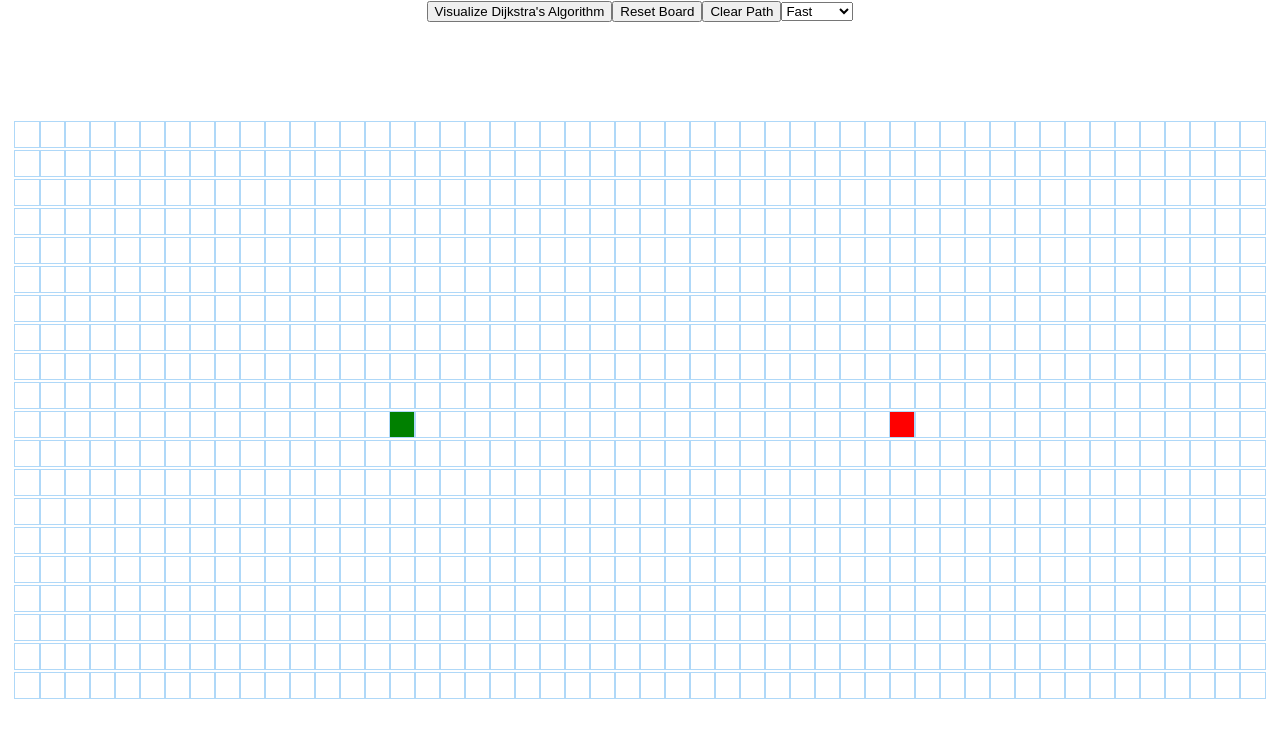
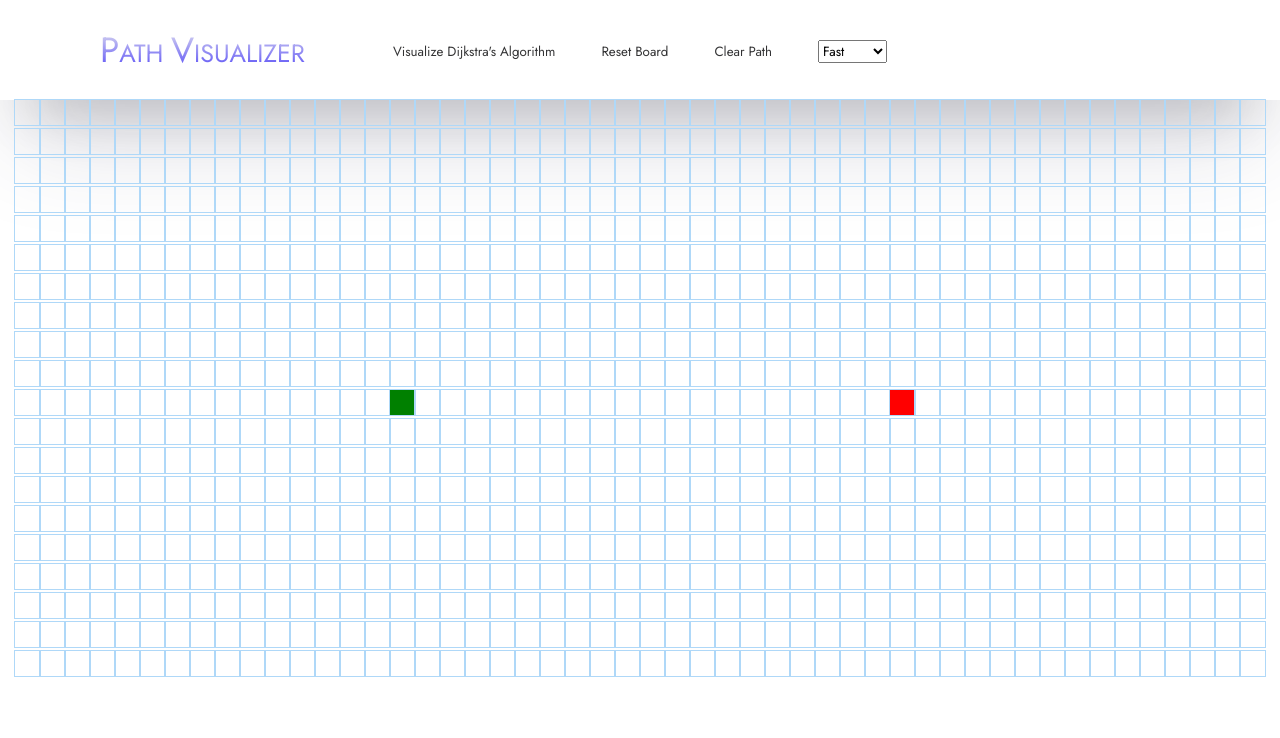
Before and after one commit to prikshitsetia/Path-Visualizer, a React (Create React App) app: page / in a window 1280 px wide. Shown: the top 738 px of the page. Built offline with nearby package versions, Linux system fonts and the light colour scheme.

Commit message:
added css for nav bar

```diff
--- a/package.json
+++ b/package.json
@@ -6,7 +6,9 @@
     "@testing-library/jest-dom": "^5.14.1",
     "@testing-library/react": "^11.2.7",
     "@testing-library/user-event": "^12.8.3",
+    "bootstrap": "^5.1.1",
     "react": "^17.0.2",
+    "react-bootstrap": "^2.0.0-rc.0",
     "react-dom": "^17.0.2",
     "react-scripts": "4.0.3",
     "web-vitals": "^1.1.2"
--- a/src/PathfindingVisualizer/PathfindingVisualizer.css
+++ b/src/PathfindingVisualizer/PathfindingVisualizer.css
@@ -1,3 +1,93 @@
-.grid {
-  margin: 100px 0 0;
+@import url("https://fonts.googleapis.com/css2?family=Jost:ital,wght@0,100;0,200;0,300;0,400;0,500;0,600;0,700;1,100&display=swap");
+
+* {
+  margin: 0;
+  padding: 0;
+  box-sizing: border-box;
+  font-family: "Jost", sans-serif;
 }
+
+html {
+  font-size: 62.5%;
+}
+
+a {
+  text-decoration: none;
+}
+
+li {
+  list-style: none;
+}
+
+/*
+
+
+/* navbar style start  */
+
+.main-nav {
+  width: 100%;
+  height: 10rem;
+  display: grid;
+  grid-template-columns: 10rem 1fr 2fr 1fr 10rem;
+  box-shadow: rgba(50, 50, 93, 0.25) 0px 50px 100px -20px,
+    rgba(0, 0, 0, 0.3) 0px 30px 60px -30px;
+}
+
+.logo {
+  display: grid;
+  /* background-color: #3b5998; */
+  grid-column: 2/3;
+  justify-content: start;
+  align-items: center;
+}
+
+.menu-link {
+  grid-column: 3/4;
+}
+
+.menu-link ul {
+  height: 10rem;
+  display: flex;
+  justify-content: space-around;
+  align-items: center;
+}
+
+/* ----------- Grid part ends ----------------- */
+
+.logo h2 {
+  font-size: 2.5rem;
+  font-weight: 400;
+  text-transform: uppercase;
+  background: -webkit-linear-gradient(#eee, rgb(69, 57, 248));
+  -webkit-background-clip: text;
+  -webkit-text-fill-color: transparent;
+}
+
+.logo h2 span {
+  font-size: 3.5rem;
+}
+
+.menu-link ul li {
+  font-size: 1.8rem;
+}
+
+.menu-link ul li button {
+  text-transform: capitalize;
+  color: rgba(0, 0, 3, 0.8);
+  transition: 0.5s;
+}
+
+.menu-link ul li:hover > a {
+  transform-origin: left;
+  color: rgba(0, 0, 3, 1);
+  text-decoration: underline;
+  transition: 0.5s;
+}
+
+.button {
+  background-color: transparent;
+  background-repeat: no-repeat;
+  border: none;
+  cursor: pointer;
+  overflow: hidden;
+}
--- a/src/PathfindingVisualizer/PathfindingVisualizer.jsx
+++ b/src/PathfindingVisualizer/PathfindingVisualizer.jsx
@@ -160,11 +160,33 @@ export default class PathfindingVisualizer extends Component {
 
     return (
       <>
-        <button onClick={() => this.visualizeDijkstra()}>
+        <nav className="main-nav">
+          <div className="logo">
+            <h2>
+              <span>P</span>ath <span>V</span>isualizer
+            </h2>
+          </div>
+          <div className="menu-link">
+            <ul>
+              <li>
+                <button
+                  className="button"
+                  onClick={() => this.visualizeDijkstra()}
+                >
                   Visualize Dijkstra's Algorithm
                 </button>
-        <button onClick={() => this.resetBoard()}>Reset Board</button>
-        <button onClick={() => this.clearPath()}>Clear Path</button>
+              </li>
+              <li>
+                <button className="button" onClick={() => this.resetBoard()}>
+                  Reset Board
+                </button>
+              </li>{" "}
+              <li>
+                <button className="button" onClick={() => this.clearPath()}>
+                  Clear Path
+                </button>
+              </li>{" "}
+              <li>
                 <select
                   name="speed"
                   id="speedList"
@@ -176,6 +198,11 @@ export default class PathfindingVisualizer extends Component {
                    <option value="average">Average</option>
                   <option value="slow">Slow</option>
                 </select>
+              </li>
+            </ul>
+          </div>
+        </nav>
+
         <div className="grid">
           {grid.map((row, rowIdx) => {
             return (
```
Also changed, not shown: 1 other file (tests, documents, lock files or other folders). Lines whose indentation alone changed are shown as unchanged.
